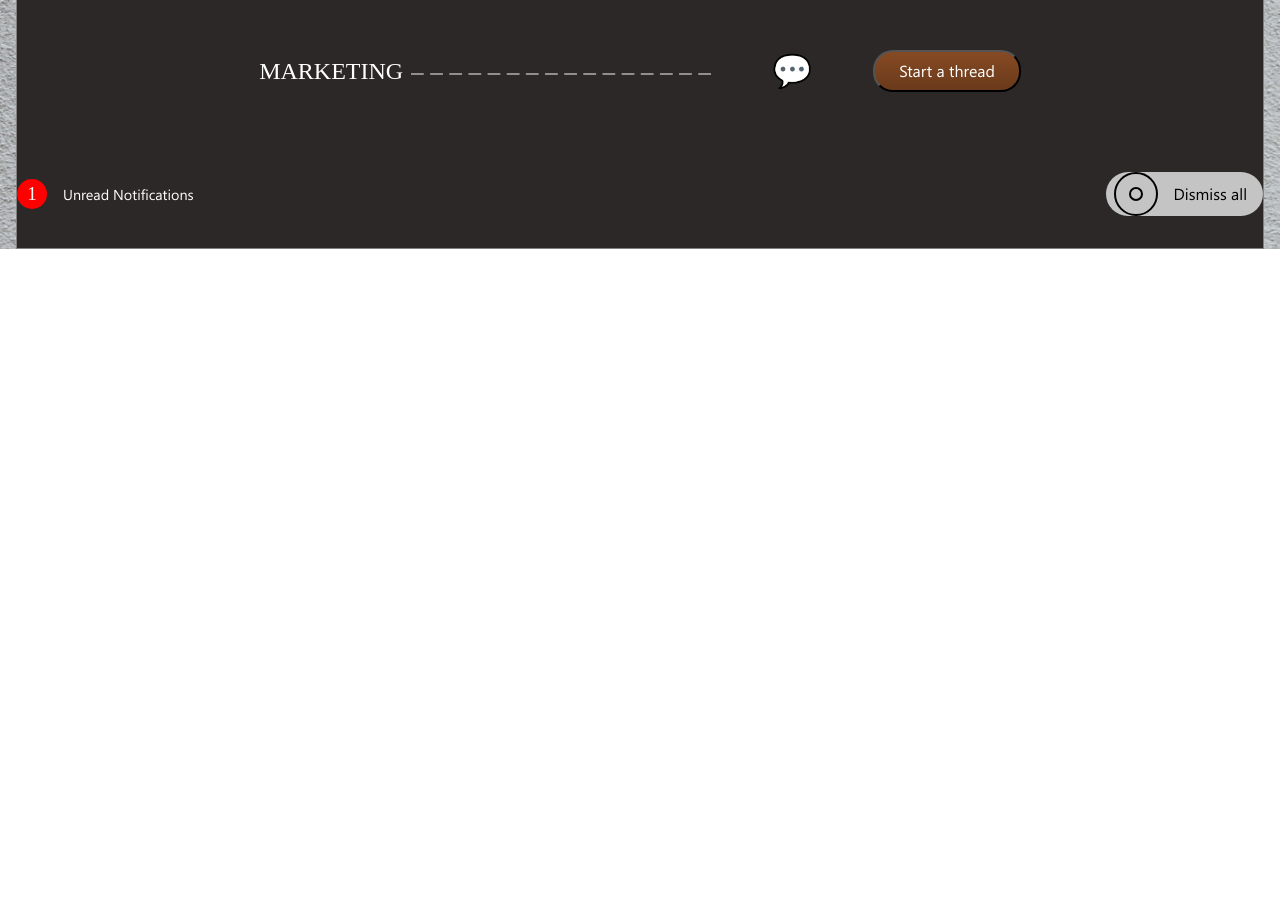
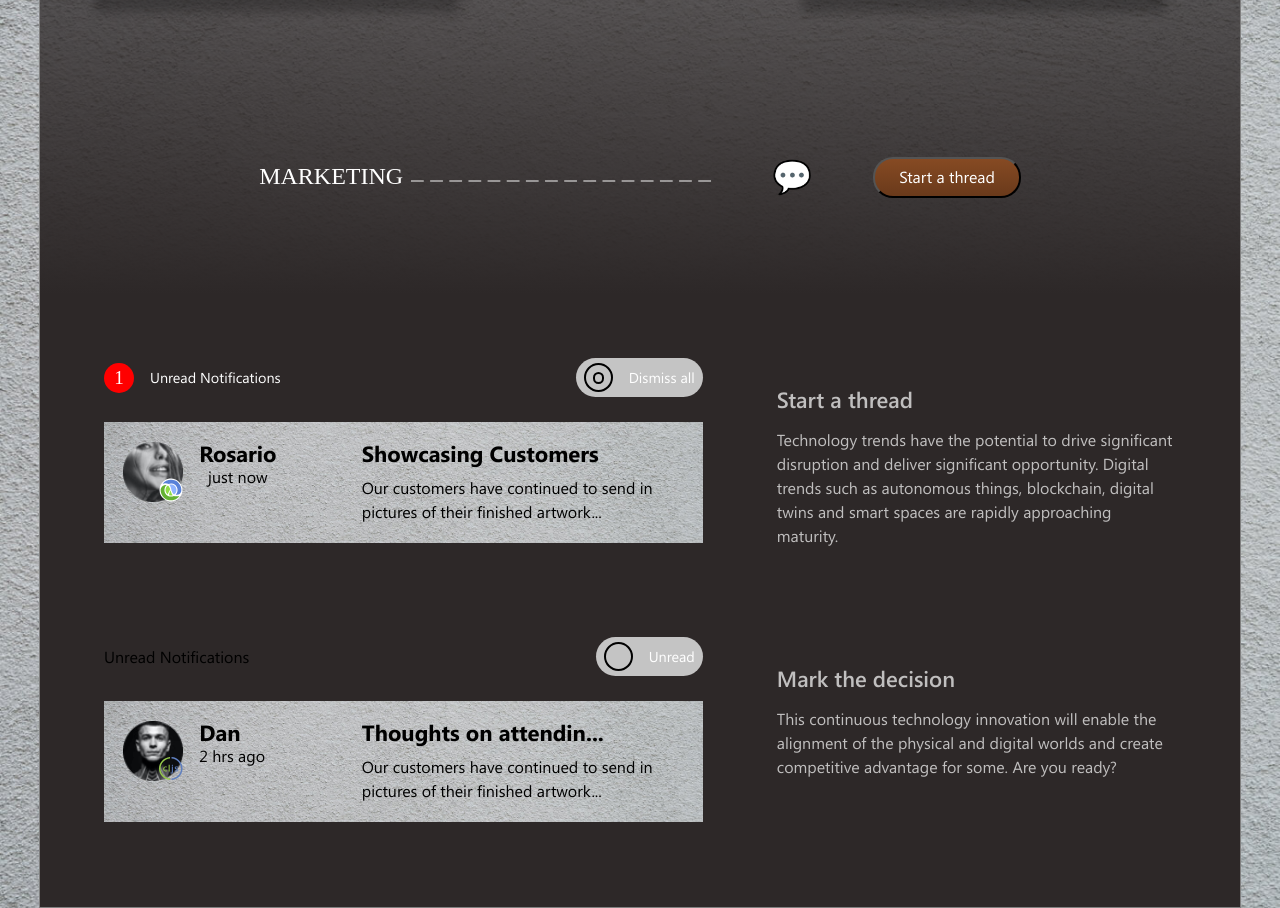
Before and after one commit to Victoria-InTa/alpina-landing-page, a website built with Vite: page index.html in a window 1280 px wide. Shown: the part 1278-2186 px from the top of the page. Before the commit the page ends 1527 px from the top, so only its background shows below. Built offline with nearby package versions, Linux system fonts and the light colour scheme; files whose address does not match are found by name.

Commit message:
secion de imagenes y notificaciones

```diff
--- a/index.html
+++ b/index.html
@@ -7,7 +7,6 @@
     <title>Alpina</title>
   </head>
   <body class="layout">
-
     <!--Header-->
     <header class="header">
       <a class="logo" href=""
@@ -47,7 +46,6 @@
     <main class="main-content">
       <!--section-father-->
       <section class="section-father">
-
         <!--Hero-->
         <section class="hero-section section">
           <article class="hero-section__column">
@@ -81,34 +79,101 @@
 
         <!--section-imagenes-->
         <section class="section-img section">
-          <figure><img class="figure-img" src="./src/assets/images/image1.jpg" alt="" /></figure>
-          <figure><img class="figure-img" src="./src/assets/images/image3.jpg" alt="" /></figure>
-          <figure><img class="figure-img" src="./src/assets/images/image2.jpg" alt="" /></figure>
+          <figure class="image1"><img class="figure-img" src="./src/assets/images/image1.jpg" alt="" /></figure>
+          <figure class="image2"><img class="figure-img" src="./src/assets/images/image3.jpg" alt="" /></figure>
+          <figure class="image3"><img class="figure-img" src="./src/assets/images/image2.jpg" alt="" /></figure>
         </section>
 
         <!--Section-marketing-->
         <section class="section--marketing section">
           <h2 class="section--h2">MARKETING</h2>
-          <figure class="figure--line"><img class="img--line" src="./src/assets/icons/line.svg" alt=""></figure>
+          <figure class="figure--line"><img class="img--line" src="./src/assets/icons/line.svg" alt="" /></figure>
           <span class="span--button">💬</span>
           <button class="button--brown">Start a thread</button>
         </section>
 
         <!--Notificaciones-->
 
-            <div class="Notifications">
-              <section class="section-unread">
-                <div class="cont-circle-1"><span class="circle-1">1</span><p class="unread-p">Unread Notifications</p></div>
-              </section>
-              <section class="section-dismiss">
-                <div class="cont-circle"><div class="circle-long"><div class="circle-short"></div></div><p  class="circle-p">Dismiss all</p></div>
-              </section>
+        <section class="notifications">
+          <div class="notification-card">
+            <header class="notification-card__header">
+              <div class="notification-column notification-column--transparent">
+                <div class="container-circle">
+                  <span class="container-circle__1 container-circle__1--red">1</span>
+                  <p class="container-circle__text">Unread Notifications</p>
+                </div>
+              </div>
+              <div class="notification-column notification-column--white">
+                <div class="container-circle">
+                  <div class="container-circle__long"><div class="container-circle__short"></div></div>
+                  <p class="container-circle__text">Dismiss all</p>
+                </div>
+              </div>
+            </header>
+            <div class="notification-card__main">
+              <div class="profile">
+                <figure class="profile-container">
+                  <img class="profile-container__image" src="./src/assets/images/rosario.png" alt="rosario " />
+                  <img class="profile-container__icon" src="./src/assets/icons/rosarioIcon.svg" alt="state" />
+                </figure>
+                <div class="profile-container-state">
+                  <h3>Rosario</h3>
+                  <p>just now</p>
+                </div>
+              </div>
+              <div class="notification-card__content">
+                <h3>Showcasing Customers</h3>
+                <p>Our customers have continued to send in pictures of their finished artwork...</p>
+              </div>
+            </div>
           </div>
 
+          <div class="notification-text">
+            <h4>Start a thread</h4>
+            <p>
+              Technology trends have the potential to drive significant disruption and deliver significant opportunity.
+              Digital trends such as autonomous things, blockchain, digital twins and smart spaces are rapidly
+              approaching maturity.
+            </p>
+          </div>
 
-
-
-
+          <div class="notification-card">
+            <header class="notification-card__header">
+              <div class="notification-column notification-column--transparent">
+                <p class="notification-column__text">Unread Notifications</p>
+              </div>
+              <div class="notification-column notification-column--white">
+                <div class="container-circle container-circle--black">
+                  <div class="container-circle__long"><div class="contianer-circle__short"></div></div>
+                  <p class="container-circle__text">Unread</p>
+                </div>
+              </div>
+            </header>
+            <div class="notification-card__main">
+              <div class="profile">
+                <figure class="profile-container">
+                  <img class="profile-container__image" src="./src/assets/images/dan.png" alt="rosario " />
+                  <img class="profile-container__icon" src="./src/assets/icons/danIcon.svg" alt="state" />
+                </figure>
+                <div class="profile-container-state">
+                  <h3>Dan</h3>
+                  <p>2 hrs ago</p>
+                </div>
+              </div>
+              <div class="notification-card__content">
+                <h3>Thoughts on attendin...</h3>
+                <p>Our customers have continued to send in pictures of their finished artwork...</p>
+              </div>
+            </div>
+          </div>
+          <div class="notification-text">
+            <h4>Mark the decision</h4>
+            <p>
+              This continuous technology innovation will enable the alignment of the physical and digital worlds and
+              create competitive advantage for some. Are you ready?
+            </p>
+          </div>
+        </section>
       </section>
     </main>
     <footer class="footer"></footer>
--- a/src/css/base/reset.css
+++ b/src/css/base/reset.css
@@ -1,7 +1,7 @@
 :root {
   --purple: rgb(178, 235, 170);
-  --brown:  linear-gradient(180deg, #864A23 0%, #6A3A1B 100%);
-  --white:  rgb(255, 255, 255);
+  --brown: linear-gradient(180deg, #864a23 0%, #6a3a1b 100%);
+  --white: rgb(255, 255, 255);
 }
 
 * {
@@ -14,6 +14,7 @@ ul {
 }
 img {
   width: 100%;
+  height: auto;
 }
 
 figure {
--- a/src/css/base/typography.css
+++ b/src/css/base/typography.css
@@ -51,6 +51,7 @@
 
 body {
   font-size: 16px;
+  line-height: 149.8%;
 }
 
 h1 {
@@ -67,7 +68,22 @@ h2 {
 
 h3 {
   font-family: 'SegoeUI';
+  text-align: start;
+  font-size: 22px;
+}
+
+h4 {
+  font-family: 'SegoeUI';
+  font-weight: 600;
   text-align: center;
+  font-size: 22px;
+  color: rgba(255, 255, 255, 0.7);
+}
+
+@media (min-width: 768px) {
+  h4 {
+    text-align: start;
+  }
 }
 
 :is(p, button, input) {
@@ -79,3 +95,7 @@ h3 {
 a {
   font-family: 'PaytoneOne';
 }
+
+.text-black {
+  text-align: start;
+}
--- a/src/css/layout/main-content.css
+++ b/src/css/layout/main-content.css
@@ -3,6 +3,7 @@
 }
 
 .section-father {
+  max-width: 1200px;
   border: 1px solid grey;
   margin-left: 1rem;
   margin-right: 1rem;
@@ -38,6 +39,7 @@
 .hero-section__subtitle {
   color: white;
   margin-bottom: 1rem;
+  text-align: center;
 }
 .hero-section__text {
   color: rgba(255, 255, 255, 0.603);
@@ -82,34 +84,62 @@
 /*imagenes*/
 
 .section-img {
-  display: flex;
+  display: grid;
   gap: 1rem;
-  flex-wrap: wrap;
-  justify-content: center;
 }
+
+@media (min-width: 768px) {
+  .section-img {
+    gap: 0;
+    grid-template-columns: auto 18px auto 18px auto;
+    grid-template-rows: 71px 180px auto;
+  }
+
+  .image1 {
+    grid-column: 1/3;
+    grid-row: 2/4;
+  }
+
+  .image2 {
+    z-index: 1;
+    grid-column: 2/5;
+    grid-row: 1/3;
+  }
+
+  .image3 {
+    grid-column: 4/6;
+    grid-row: 2/4;
+  }
+}
+
 .figure-img {
   border: 1px solid white;
   width: 100%;
+  box-shadow: -10px 15px 10px rgba(0, 0, 0, 0.25);
+  min-height: 237px;
 }
 
 /*marketing*/
 
-.section--marketing{
+.section--marketing {
   display: flex;
   flex-wrap: wrap;
-  gap: .5rem;
+  gap: 0.5rem;
   justify-content: center;
 }
-.section--h2{
-  margin-top: .5rem;
+
+.section--h2 {
+  margin-top: 0.5rem;
   color: var(--white);
 }
-.figure--line{
+
+.figure--line {
   width: 300px;
   height: 2rem;
-  padding-top: .5rem;
+  padding-top: 0.5rem;
 }
-.span--button{
+
+.span--button {
   font-size: 2rem;
   width: 50px;
   display: flex;
@@ -118,122 +148,210 @@
   padding: 0 3rem;
 }
 
+/*notificaciones*/
 
-/*notificaciones*/
-.Notifications{
+.notifications {
+  padding: 5rem 5vw;
+  display: grid;
+  grid-template-columns: 1fr;
+  grid-template-rows: auto;
+  gap: 2rem;
+}
+
+@media (min-width: 768px) {
+  .notifications {
+    grid-template-columns: 1.5fr 1fr;
+    grid-template-rows: 1fr 1fr;
+    gap: 90px 74px;
+  }
+}
+
+.notification-card {
+}
+
+.notification-card__header {
   display: flex;
   align-items: center;
   flex-wrap: wrap;
   justify-content: space-between;
   gap: 1rem;
-  padding-bottom: 2rem;
 }
-/*.section-unread{
 
-}*/
-.cont-circle-1{
+@media (min-width: 768px) {
+  .notification-card__header {
+    flex-wrap: nowrap;
+  }
+}
+
+.container-circle {
   display: flex;
   align-items: center;
   justify-content: center;
 }
-.circle-1{
+.container-circle__1 {
   width: 30px;
   height: 30px;
-  background-color: rgb(255, 0, 0);
+}
+
+.container-circle__1--red {
   border-radius: 50%;
   color: white;
- display: flex;
- align-items: center;
- justify-content: center;
- font-size: 1.2rem;
-}
-.unread-p{
-  font-size: .9rem;
-  color: white;
-  padding-left: 1rem;
-}
-
-
-.section-dismiss{
   display: flex;
   align-items: center;
   justify-content: center;
+  font-size: 1.2rem;
+  background-color: rgb(255, 0, 0);
 }
-.cont-circle{
+
+.container-circle__text {
+  font-size: 0.9rem;
+  color: white;
+}
+
+.notification-column--white {
+  background-color: #c4c4c4;
   border-radius: 50px;
   display: flex;
   align-items: center;
-  background-color:  #C4C4C4;
-  padding-left: .5rem;
+  color: black;
+  padding: 5px 8px;
 }
 
-.circle-long{
+.container-circle {
   display: flex;
   align-items: center;
   justify-content: center;
-  width: 40px;
-  height: 40px;
+  gap: 1rem;
+}
+
+.container-circle__long {
+  display: flex;
+  align-items: center;
+  justify-content: center;
+  width: 25px;
+  height: 25px;
   border-radius: 50%;
   border: 2px solid black;
 }
-.circle-short{
-  width: 10px;
-  height: 10px;
+
+.container-circle__short {
+  width: 7.5px;
+  height: 7.5px;
   border-radius: 50%;
   border: 2px solid black;
 }
-.circle-p{
-  padding-left: 1rem;
-  font-size: 1rem;
-  padding-right: 1rem;
+
+.container-circle--black {
+  color: black;
 }
 
+.notification-card__main {
+  margin-top: 25px;
+  background: url(../../assets/images/main-background.jpg) no-repeat center;
+  background-size: cover;
+  padding: 1.2rem;
+  display: grid;
+  gap: 1.5rem;
+  grid-template-columns: 1fr;
+}
 
+@media (min-width: 768px) {
+  .notification-card__main {
+    grid-template-columns: 0.8fr 1.2fr;
+  }
+}
+
+.profile {
+  display: flex;
+  justify-content: start;
+  gap: 1rem;
+}
+
+.profile-container {
+  position: relative;
+  width: 60px;
+  height: 60px;
+}
+
+.profile-container__image {
+  width: 100%;
+}
+
+.profile-container__icon {
+  position: absolute;
+  top: 36px;
+  left: 36px;
+  max-width: 24px;
+  max-height: 24px;
+}
+
+.notification-card__content h3 {
+  text-align: start;
+}
+
+.notification-card__content p {
+  margin-top: 11px;
+  text-align: start;
+}
+
+.notification-text {
+  margin-top: 30px;
+}
+
+.notification-text p {
+  margin-top: 1rem;
+  text-align: start;
+  color: rgba(255, 255, 255, 0.7);
+}
+
+.notification-card__content {
+}
 
 /*comentarios*/
-
-
-.notifications-rosario{
+/* .notifications-rosario {
   display: flex;
   flex-direction: column;
 
   padding-left: 1rem;
   padding-right: 7.2rem;
 }
-.rosario{
+
+.rosario {
   padding-top: 1rem;
   padding-bottom: 1rem;
   padding-right: 1rem;
   padding-left: 1rem;
-  background-color: #B5B6B8;
+  background-color: #b5b6b8;
   display: flex;
   flex-wrap: wrap;
   gap: 2rem;
   width: 100%;
+}
 
-}
-.content-img-title{
+.content-img-title {
   display: flex;
 }
-.cont-title{
+
+.cont-title {
   padding-left: 1rem;
 }
-.cont-figure{
+
+.cont-figure {
   display: flex;
   align-items: flex-end;
 }
-.figure1{
+.figure1 {
   width: 50px;
   height: 50px;
 }
-.figure2{
+.figure2 {
   width: 20px;
   height: 20px;
 }
-.title-text{
-  padding-left: .5rem;
-  padding-right: .5rem;
+.title-text {
+  padding-left: 0.5rem;
+  padding-right: 0.5rem;
 }
-.title{
+.title {
   padding-bottom: 1rem;
-}
+} */
```
Lines whose indentation alone changed are shown as unchanged.
